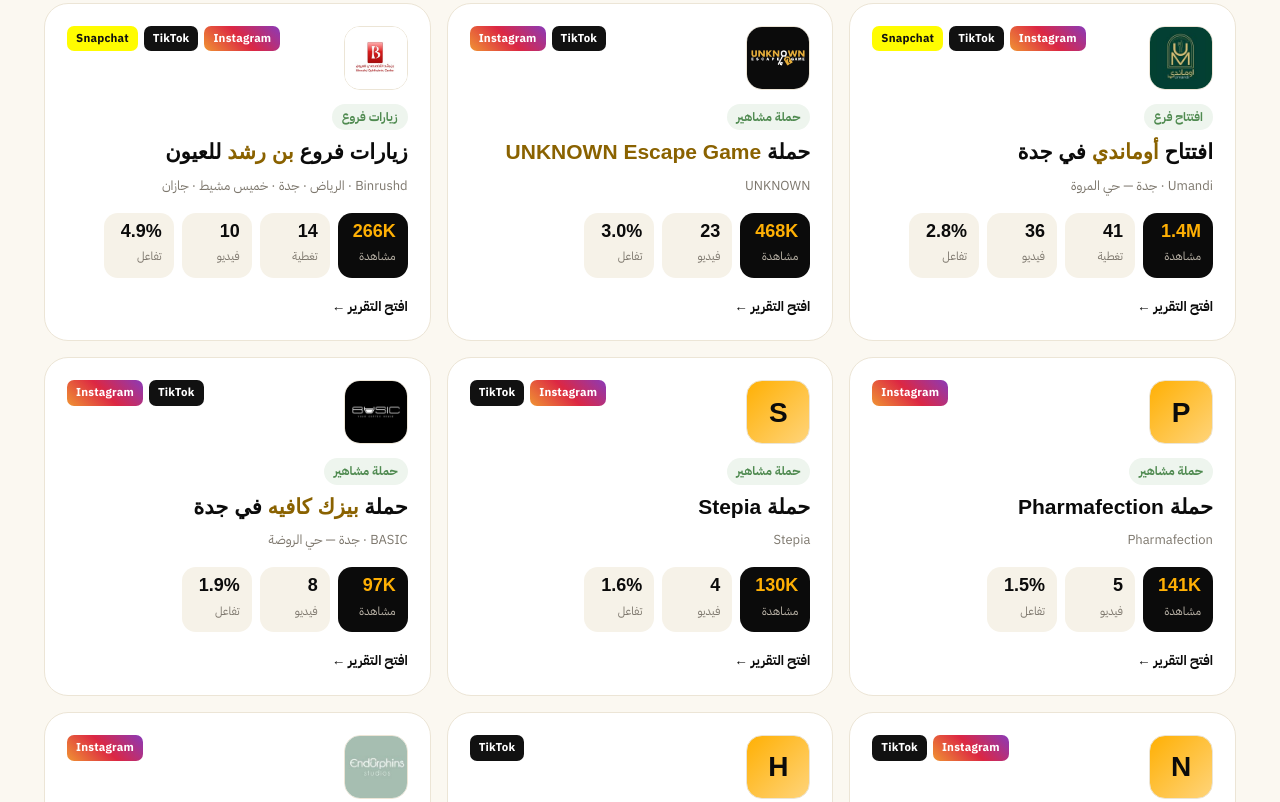
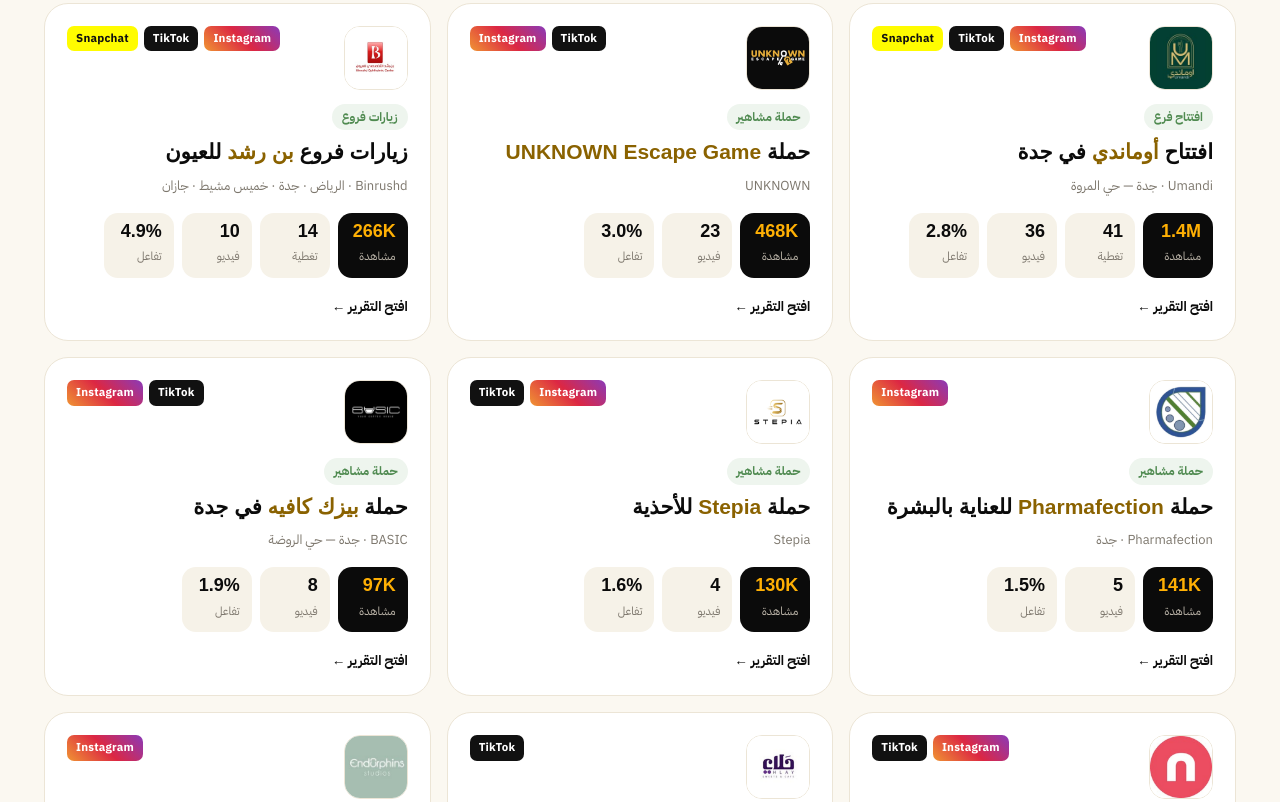
Before and after one commit to mohamedhanyhassan/protofolio-malaz-influncer, a plain HTML site: page index.html in a window 1280 px wide. Shown: the part 1998-2800 px from the top of the page. Drawn offline with Linux system fonts and the light colour scheme; animation ran at ten frames a second; a web font is replaced by a local one.

Commit message:
Logos and brand info for Stepia, Pharmafection, Nutrili, Infinity, Hlay; round the campaign views card
Co-Authored-By: Claude Opus 5.5 <noreply@anthropic.com>
Claude-Session: https://claude.ai/code/session_01NTCnra5mPa41QTiiz3HBC3

```diff
--- a/assets/style.css
+++ b/assets/style.css
@@ -671,3 +671,7 @@ footer .logo img{width:auto}
 .media.ttfailed .ph .ttfail{display:inline-flex;animation:fadeup .5s both}
 .media.ttfailed .ph .ttload{display:none}
 .media.ttfailed .exp{display:none}
+
+/* gold views card: drop the corner "handles" (looked like a design-tool selection box) and soften the corners */
+.vcard .h{display:none}
+.vcard{border-radius:28px}
--- a/data.js
+++ b/data.js
@@ -1369,8 +1369,8 @@ window.PORTFOLIO = {
       "brand": "HLAY CAFE",
       "title": "إطلاق *حلاي كرانشي* في الرياض",
       "type": "إطلاق منتج",
-      "logo": "",
-      "brandUrl": "",
+      "logo": "logos/hlay.png",
+      "brandUrl": "https://www.instagram.com/hlay_cafe/",
       "city": "الرياض — فرع النهضة",
       "date": "2026-09-27",
       "description": "تقرير حملة المشاهير لحلاي كافيه: 50 صانع محتوى زاروا فرع حي النهضة وقدّموا حلاي كرانشي لجمهورهم خلال 4 أيام ابتداءً من 27 سبتمبر 2026.",
@@ -1776,13 +1776,13 @@ window.PORTFOLIO = {
     {
       "id": "stepia",
       "brand": "Stepia",
-      "title": "حملة Stepia",
+      "title": "حملة *Stepia* للأحذية",
       "type": "حملة مشاهير",
-      "logo": "",
-      "brandUrl": "https://www.instagram.com/stepia.sa/",
+      "logo": "logos/stepia.png",
+      "brandUrl": "https://stepia.co/",
       "city": "",
       "date": "",
-      "description": "",
+      "description": "ستيبيا متجر سعودي أونلاين للأحذية الرياضية للرجال والنساء والأحذية الشرقية. حملة مؤثرين على تيك توك وإنستغرام.",
       "coverages": [
         {
           "url": "https://www.instagram.com/reel/DfNcf8PtTMq/",
@@ -1819,18 +1819,23 @@ window.PORTFOLIO = {
           "comments": 60
         }
       ],
-      "dataDate": "2026-11-17"
+      "dataDate": "2026-11-17",
+      "hashtags": [
+        "Stepia",
+        "ستيبيا",
+        "أحذية"
+      ]
     },
     {
       "id": "pharmafection",
       "brand": "Pharmafection",
-      "title": "حملة Pharmafection",
+      "title": "حملة *Pharmafection* للعناية بالبشرة",
       "type": "حملة مشاهير",
-      "logo": "",
-      "brandUrl": "https://www.instagram.com/pharmafection/",
-      "city": "",
+      "logo": "logos/pharmafection.png",
+      "brandUrl": "https://pharmafection.com/",
+      "city": "جدة",
       "date": "",
-      "description": "",
+      "description": "فارمافكشن متجر سعودي من جدة لمنتجات العناية بالبشرة الكورية: غسول وتونر ومرطبات وواقي شمس. حملة مؤثرين على إنستغرام.",
       "coverages": [
         {
           "url": "https://www.instagram.com/reel/DeWpHY_N_-r/",
@@ -1871,18 +1876,24 @@ window.PORTFOLIO = {
           "comments": 60
         }
       ],
-      "dataDate": "2026-11-17"
+      "dataDate": "2026-11-17",
+      "hashtags": [
+        "Pharmafection",
+        "فارمافكشن",
+        "العناية_بالبشرة",
+        "جدة"
+      ]
     },
     {
       "id": "nutrili",
       "brand": "Nutrili",
-      "title": "حملة Nutrili",
+      "title": "حملة *Nutrili*",
       "type": "حملة مشاهير",
-      "logo": "",
+      "logo": "logos/nutrili.png",
       "brandUrl": "https://www.instagram.com/nutrili.me/",
       "city": "",
       "date": "",
-      "description": "",
+      "description": "حملة مؤثرين لـ Nutrili على تيك توك وإنستغرام.",
       "coverages": [
         {
           "url": "https://www.instagram.com/p/DZUuzhbtKoa/",
@@ -1937,18 +1948,22 @@ window.PORTFOLIO = {
           "saves": 17
         }
       ],
-      "dataDate": "2026-11-17"
+      "dataDate": "2026-11-17",
+      "hashtags": [
+        "Nutrili",
+        "نيوتريلي"
+      ]
     },
     {
       "id": "infinity-kits",
       "brand": "Infinity Kits",
-      "title": "حملة Infinity Kits",
+      "title": "حملة *إنفينتي* Infinity Kits",
       "type": "حملة مشاهير",
-      "logo": "",
-      "brandUrl": "https://www.instagram.com/infinity.kits/",
+      "logo": "logos/infinity.png",
+      "brandUrl": "https://infinity-kits.com/",
       "city": "",
       "date": "",
-      "description": "",
+      "description": "حملة مؤثرين لـ إنفينتي Infinity Kits على تيك توك وإنستغرام.",
       "coverages": [
         {
           "url": "https://www.instagram.com/p/DcbHLc1OOVP/",
@@ -1967,7 +1982,11 @@ window.PORTFOLIO = {
           "saves": 14
         }
       ],
-      "dataDate": "2026-11-17"
+      "dataDate": "2026-11-17",
+      "hashtags": [
+        "InfinityKits",
+        "إنفينتي"
+      ]
     }
   ]
 };
```
Also changed, not shown: logos/hlay.png (added), logos/infinity.png (added), logos/nutrili.png (added), logos/pharmafection.png (added), logos/stepia.png (added).
